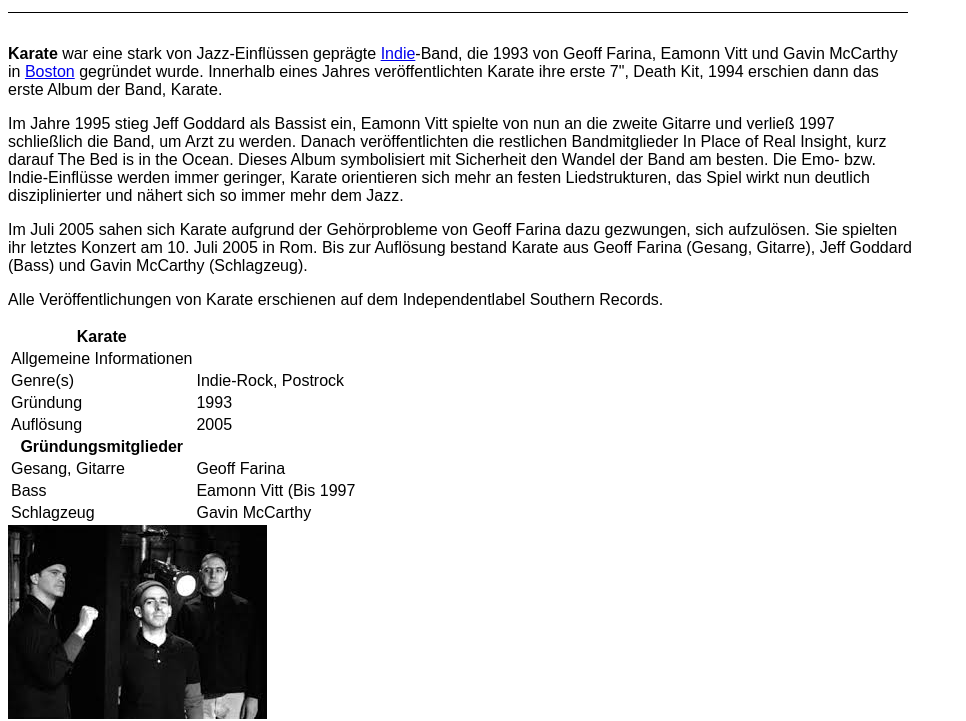
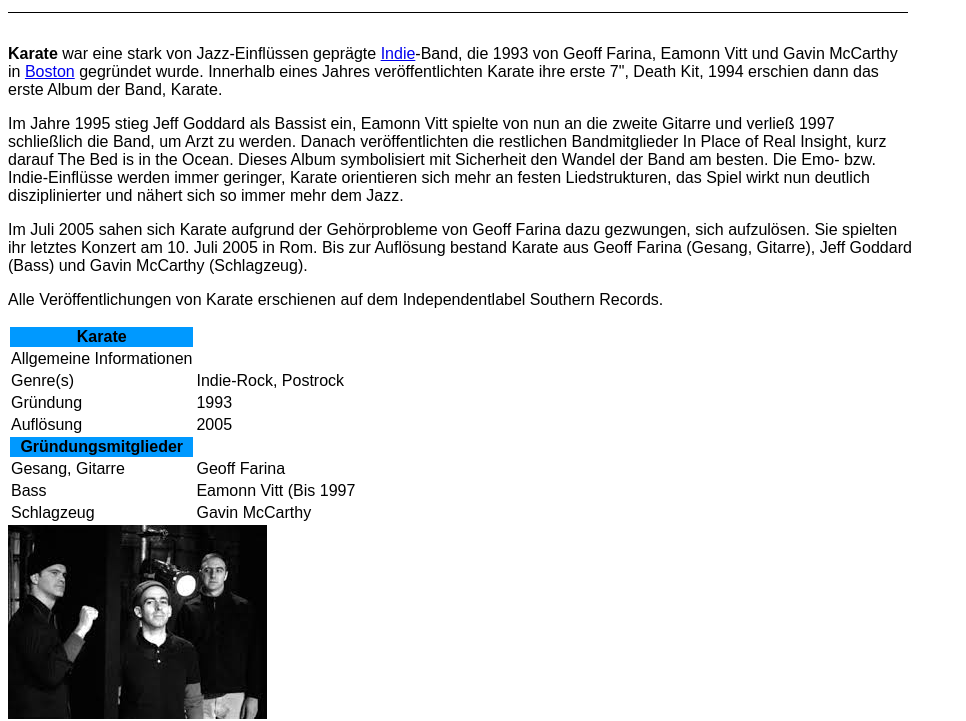
Before and after one commit to LarsNemeth/Karate, a plain HTML site: page index.html in a window 1280 px wide. Shown: the part 113-834 px from the top of the page, without its empty margins (0-966 px from the left). Drawn offline with Linux system fonts and the light colour scheme.

Commit message:
changes of css-color

```diff
--- a/style.css
+++ b/style.css
@@ -30,7 +30,7 @@ h1 {
 }
 .th-centered {
   text-align: center;
-  background-color: ;
+  background-color: rgb(0, 153, 255);
 }
 
 /* ol {
```
